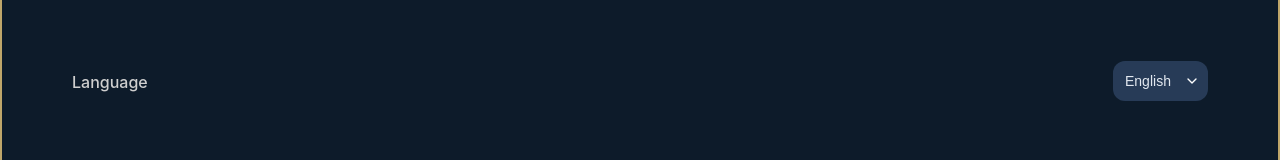
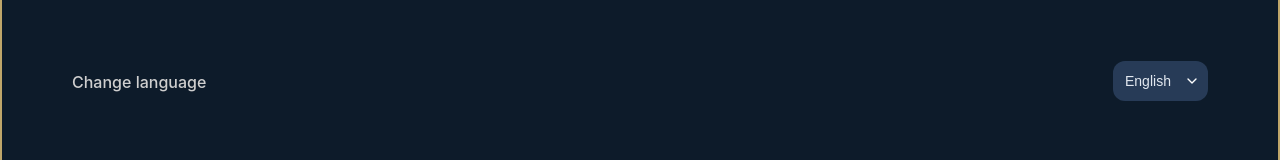
Before and after one commit to LuisDev912/EduMath-Track, a React (Vite) app in the folder frontend/: page /settings/preferences in a window 1280 px wide. Shown: the part 333-493 px from the top of the page. Built offline with nearby package versions, Linux system fonts and the light colour scheme.

Commit message:
refactor(i18n): simplify language selection options - Use the languages as options instead of the translated names to improve global accessibility. - Detect the language of the user browser and the stored language.

```diff
--- a/frontend/src/features/settings/pages/PreferencesSettings.tsx
+++ b/frontend/src/features/settings/pages/PreferencesSettings.tsx
@@ -6,13 +6,14 @@ export default function PreferencesSettings() {
 
     return (
         <div>
+            {/* show every option in their own language to improve global accessibility */}
             <SettingsItem
-                title={t("settings.preferences.changeLanguage.title")}
+                title={t("settings.preferences.changeLanguage")}
                 actionType="select"
                 value={i18n.language}
                 options={[
-                    { value: "en", label: t("settings.preferences.changeLanguage.options.en") },
-                    { value: "es", label: t("settings.preferences.changeLanguage.options.es") }
+                    { value: "en", label: t("English") },
+                    { value: "es", label: t("Español") }
                 ]}
 
                 action={(value) => {
--- a/frontend/src/locales/en/en.json
+++ b/frontend/src/locales/en/en.json
@@ -99,13 +99,7 @@
     },
     "preferences": {
       "title": "Preferences",
-      "changeLanguage": {
-        "title": "Language",
-        "options": {
-          "en": "English",
-          "es": "Spanish"
-        }
-      },
+      "changeLanguage": "Change language",
       "theme": "Theme"
     }
   }
--- a/frontend/src/locales/es/es.json
+++ b/frontend/src/locales/es/es.json
@@ -99,13 +99,7 @@
     },
     "preferences": {
       "title": "Preferencias",
-      "changeLanguage": {
-        "title": "Idioma",
-        "options": {
-          "en": "Inglés",
-          "es": "Español"
-        }
-      },
+      "changeLanguage": "Cambiar idioma",
       "theme": "Tema"
     }
   }
--- a/frontend/src/locales/i18n.ts
+++ b/frontend/src/locales/i18n.ts
@@ -4,6 +4,10 @@ import { initReactI18next } from "react-i18next";
 // import JSON files
 import en from "./en/en.json";
 import es from "./es/es.json";
+
+// Gets the browser's language and the stored language
+const savedLang = localStorage.getItem('language');
+const browserLang = navigator.language.split('-')[0];
 
 i18n
     .use(initReactI18next)
@@ -21,8 +25,7 @@ i18n
             },
         },
 
-        // Starts with English
-        lng: localStorage.getItem('language') || 'en',
+        lng: savedLang || browserLang,
 
         // Supports these languages
         supportedLngs: ["en", "es"],
```
